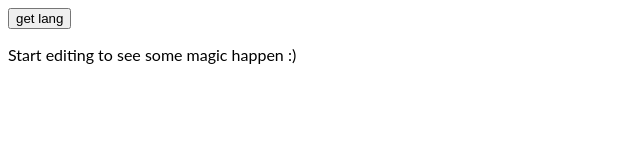
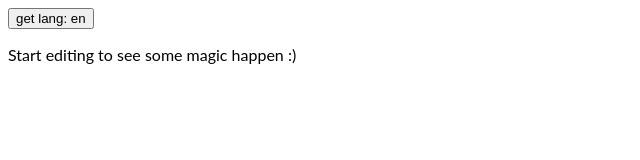
Before and after one commit to ImsirovicAjdin/angular-language-switcher, an Angular app: page / in a window 1280 px wide. Shown: the top 160 px of the page, without its empty margins (0-640 px from the left). Built offline with nearby package versions, Linux system fonts and the light colour scheme.

Commit message:
Improve "UX"

```diff
--- a/src/app/app.component.html
+++ b/src/app/app.component.html
@@ -1,4 +1,4 @@
-<button (click)="getTheLang()">get lang</button>
+<button (click)="getTheLang()">get lang: {{ getLang }}</button>
 <p>
   Start editing to see some magic happen :)
 </p>
--- a/src/app/app.component.ts
+++ b/src/app/app.component.ts
@@ -11,6 +11,8 @@ export class AppComponent  {
   public getLang = localStorage.getItem('lang');
 
   getTheLang() {
-    console.log(this.getLang);
+    alert(`the lang is: ${this.getLang}`);
+    return this.getLang;
   }
+
 }
--- a/src/app/app.module.ts
+++ b/src/app/app.module.ts
@@ -3,11 +3,10 @@ import { BrowserModule } from '@angular/platform-browser';
 import { FormsModule } from '@angular/forms';
 
 import { AppComponent } from './app.component';
-import { HelloComponent } from './hello.component';
 
 @NgModule({
   imports:      [ BrowserModule, FormsModule ],
-  declarations: [ AppComponent, HelloComponent ],
+  declarations: [ AppComponent ],
   bootstrap:    [ AppComponent ]
 })
 export class AppModule { }
--- a/src/app/hello.component.ts
+++ /dev/null
@@ -1,10 +0,0 @@
-import { Component, Input } from '@angular/core';
-
-@Component({
-  selector: 'hello',
-  template: `<h1>Hello {{name}}!</h1>`,
-  styles: [`h1 { font-family: Lato; }`]
-})
-export class HelloComponent  {
-  @Input() name: string;
-}
```
